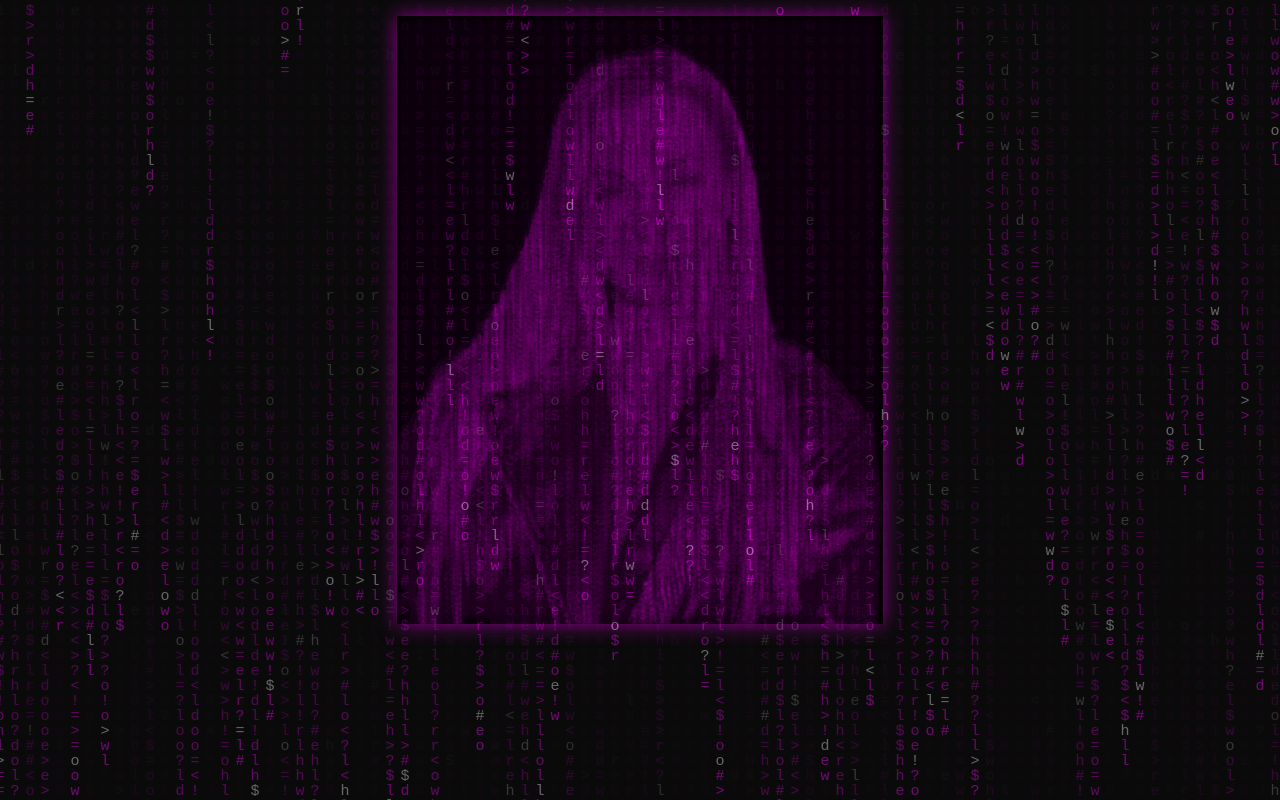
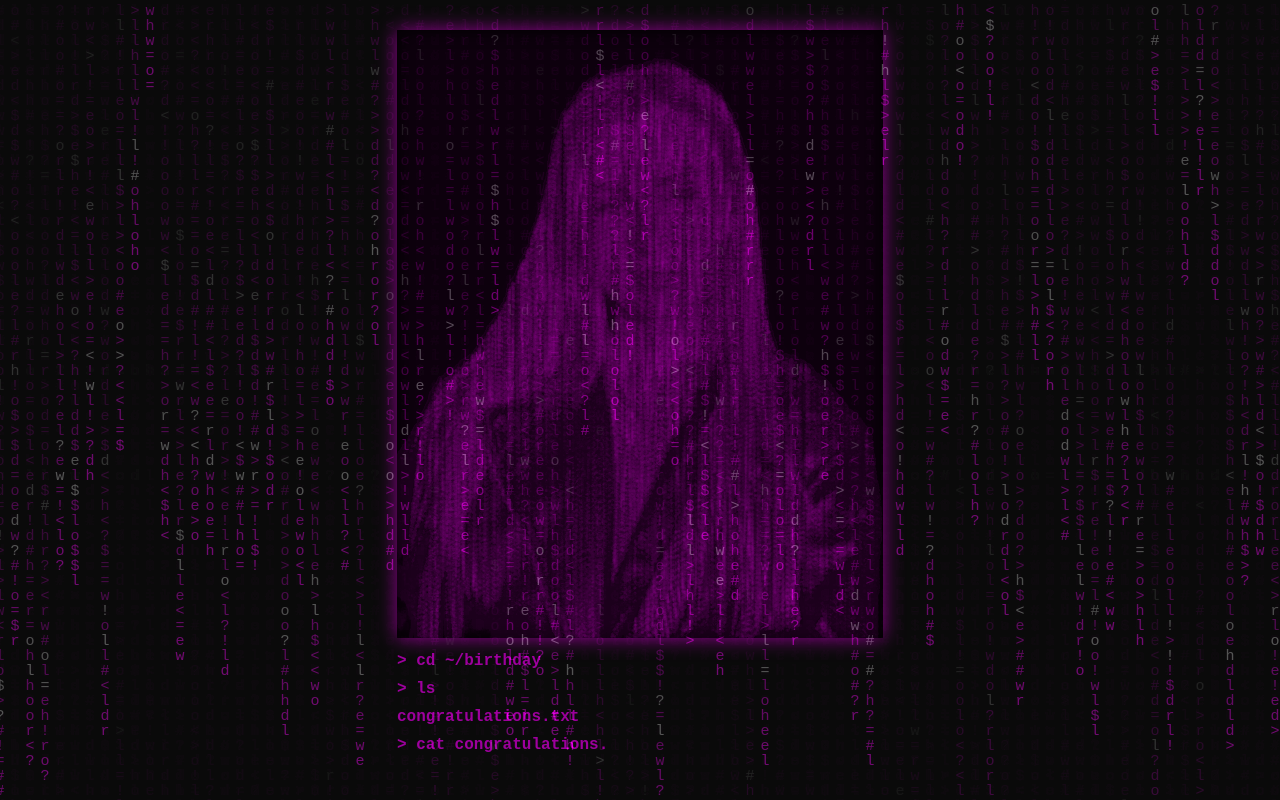
Before and after one commit to asz1994/jb, a React (Create React App) app: page / in a window 1280 px wide. Built offline with nearby package versions, Linux system fonts and the light colour scheme.

Commit message:
Added congratulation. Only some styling is left.

```diff
--- a/package.json
+++ b/package.json
@@ -14,6 +14,7 @@
     "react": "^18.2.0",
     "react-dom": "^18.2.0",
     "react-scripts": "5.0.1",
+    "react-typed": "^1.2.0",
     "typescript": "^4.9.5",
     "web-vitals": "^2.1.4"
   },
--- a/src/App.css
+++ b/src/App.css
@@ -16,19 +16,31 @@ body {
   left: 0;
 }
 
+.profile {
+  margin: 30px auto;
+  display: flex;
+  flex-direction: column;
+  align-items: flex-start;
+}
+
 .birthday-profile {
   opacity: 1;
+  margin: 0 auto;
 }
 
 .birthday-image {
-  position: absolute;
-  top: 40%;
-  left: 50%;
-  transform: translate(-50%, -50%);
   filter: drop-shadow(0px 0px 10px #FF00FF);
 }
 
 .birthday-text {
-  text-align: center;
+  margin-top: 10px;
+  text-align: left;
   color: #FF00FF;
+  font-family: 'Courier New', Courier, monospace;
+  font-weight: bold;
+  font-size: 15;
 }
+
+.birthday-text > p {
+  margin-bottom: 10px;
+}
--- a/src/App.tsx
+++ b/src/App.tsx
@@ -1,18 +1,18 @@
 import './App.css';
 import BirthdayMatrix from './components/BirthdayMatrix';
 import BirthdayImage from './components/BirthdayImage'
+import BirthdayText from './components/BirthdayText';
 
 function App() {
   return (
     <div className="App">
-      <div>
+      <div className="profile">
         <div className="birthday-profile">
           <BirthdayImage className="birthday-image"/>
-          <div>
-          </div>
+          <BirthdayText className="birthday-text"/>
         </div>
-        <BirthdayMatrix className="birthday-background"/>
       </div>
+      <BirthdayMatrix className="birthday-background"/>
     </div>
   );
 }
--- /dev/null
+++ b/src/components/BirthdayText.jsx
@@ -0,0 +1,49 @@
+import { useCallback, useEffect, useState } from 'react';
+import { congratulationText } from '../logic/Congratulation';
+
+const BirthdayText = props => {
+    let [text, setText] = useState('');
+    let [rowIndex, setRowIndex] = useState(0);
+    let [charIndex, setCharIndex] = useState(0);
+
+    const typeText = useCallback(() => {
+        if (rowIndex >= congratulationText.length) {
+            console.log('Here');
+            return;
+        }
+
+        const row = congratulationText[rowIndex];
+        if (charIndex == 0) {
+            setText(text += '<p>');
+            if (row.isCommand) {
+                setText(text += '> ');
+            }
+        }
+
+        if (!row.typed) {
+            setText(text += row.text);
+            setCharIndex(0);
+            setRowIndex(rowIndex + 1);
+            setText(text += '</p>');
+        } else {
+            setText(text += row.text[charIndex]);
+
+            if (charIndex < row.text.length - 1) {
+                setCharIndex(charIndex + 1);
+            } else {
+                setCharIndex(0);
+                setRowIndex(rowIndex + 1);
+                setText(text += '</p>');
+            }
+        }
+    });
+
+    useEffect(() => {
+        const intervalId = setTimeout(typeText, 150);
+        return () => clearInterval(intervalId);
+    }, [typeText]);
+
+    return <div {...props} dangerouslySetInnerHTML={{ __html: text }}></div>;
+}
+
+export default BirthdayText;
--- /dev/null
+++ b/src/logic/Congratulation.tsx
@@ -0,0 +1,13 @@
+export const congratulationText = [
+    { text: 'cd ~/birthday', isCommand: true, typed: true },
+    { text: 'ls', isCommand: true, typed: true },
+    { text: 'congratulations.txt', isCommand: false, typed: false },
+    { text: 'cat congratulations.txt', isCommand: true, typed: true },
+    { text: 'Привет, Даш!', isCommand: false, typed: false },
+    { text: 'Желаю тебе всего самого в твоем Новом Году!', isCommand: false, typed: false },
+    { text: 'Побольше ярких эмоций и интересных проектов', isCommand: false, typed: false },
+    { text: 'Что-нибудь еще придумаю....в', isCommand: false, typed: false },
+    { text: '@born из Ecwid', isCommand: false, typed: false },
+]
+
+export default {};
```
Also changed, not shown: 1 other file (tests, documents, lock files or other folders).
